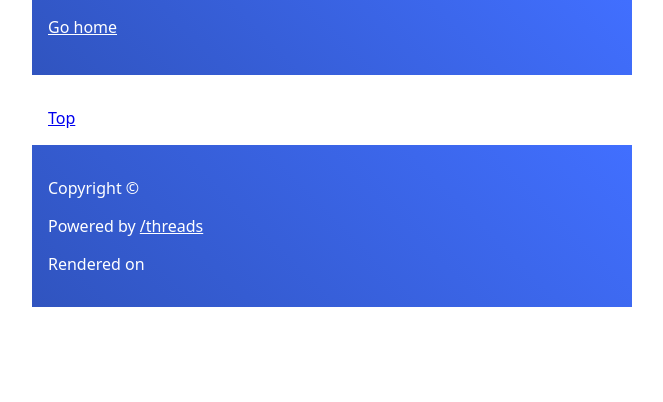
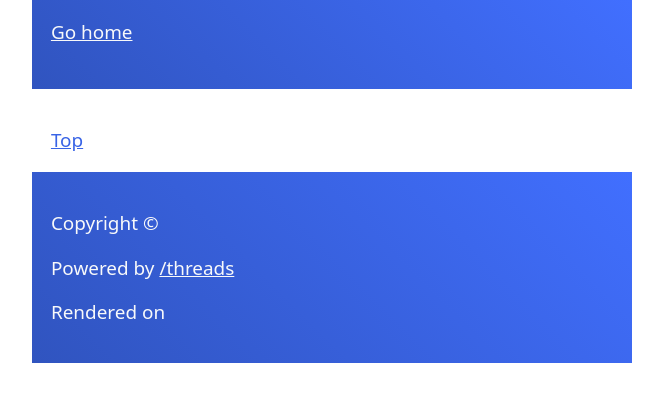
Before and after one commit to ayoayco/threads, a Python web app: template templates/threads.html in a window 1280 px wide. Shown: the top 402 px of the page, without its empty margins (308-971 px from the left). Run offline with Jinja, Linux system fonts and the light colour scheme; the template is opened without the code that fills it, so the values that code supplies are empty; some libraries are stand-ins or nearby versions.

Commit message:
style: reuse variables.css

```diff
--- a/static/variables.css
+++ b/static/variables.css
@@ -6,7 +6,7 @@
 	--font-size-xl: clamp(2.44rem, 2.38vw + 1.85rem, 3.75rem);
 
 	--color-border: hsl(17, 24%, 90%);
-	--color-link: var(--color-brand-blue-3);
+	--color-link: var(--color-brand-blue-5);
 
 	--color-brand-blue-1: #3054bf;
 	--color-brand-blue-2: #203880;
@@ -17,8 +17,10 @@
 	--color-brand-complement: orange;
 
 	--ayo-gradient: linear-gradient(45deg, #3054bf, #416fff);
-	--text-color-dark: black;
+	--text-color-dark: #232323;
+	--text-color-dark-faded: #555;
 	--text-color-light: #f8f9fa;
+	--text-color-light-faded: #999;
 
 	--bg-dark: #343a40;
 	--bg-darker: #212529;
--- a/templates/threads.html
+++ b/templates/threads.html
@@ -32,15 +32,21 @@
         max-width: 600px;
         margin: 0 auto;
         color: var(--text-color-dark);
+        font-size: var(--font-size-base);
+
+        a {
+          color: var(--color-link);
+        }
       }
       header, footer, main {
         padding: 1em;
       }
       header, footer {
-        background: linear-gradient(45deg, #3054bf, #416fff);
-        color: white;
+        background: var(--ayo-gradient);
+        color: var(--text-color-light);
+
         & a {
-          color: white;
+          color: var(--text-color-light);
         }
       }
 
```
Also changed, not shown: other parts of templates/threads.html (+21 -31 lines).
